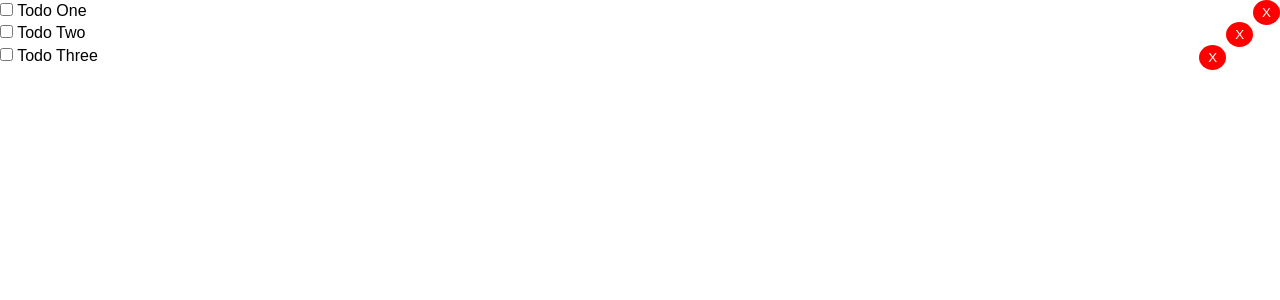
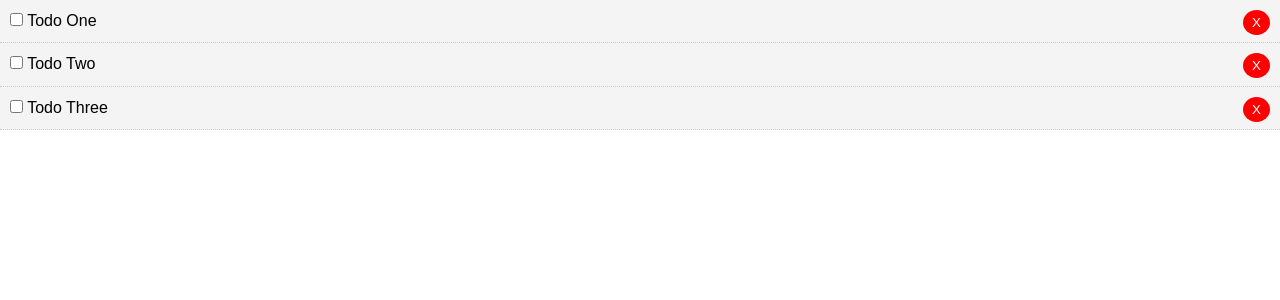
Before and after one commit to dstearle/angular-crash-course, an Angular app: page / in a window 1280 px wide. Shown: the top 300 px of the page. Built offline with nearby package versions, Linux system fonts and the light colour scheme.

Commit message:
Created new setClasses method to be used in todo-item component

```diff
--- a/src/app/components/todo-item/todo-item.component.html
+++ b/src/app/components/todo-item/todo-item.component.html
@@ -1,4 +1,4 @@
-<div>
+<div [ngClass]="setClasses()">
 
     <p>
 
--- a/src/app/components/todo-item/todo-item.component.ts
+++ b/src/app/components/todo-item/todo-item.component.ts
@@ -8,7 +8,7 @@ import { Todo } from 'src/app/models/Todo';
 })
 export class TodoItemComponent implements OnInit {
 
-  //
+  // Prop being passed in
   @Input() todo: Todo;
 
   constructor() { }
@@ -16,4 +16,16 @@ export class TodoItemComponent implements OnInit {
   ngOnInit(): void {
   }
 
+  // Set Dynamic Classes
+  setClasses() {
+
+    let classes = {
+      todo: true,
+      'is-completed': this.todo.completed
+    }
+
+    return classes;
+
+  }
+
 }
```
